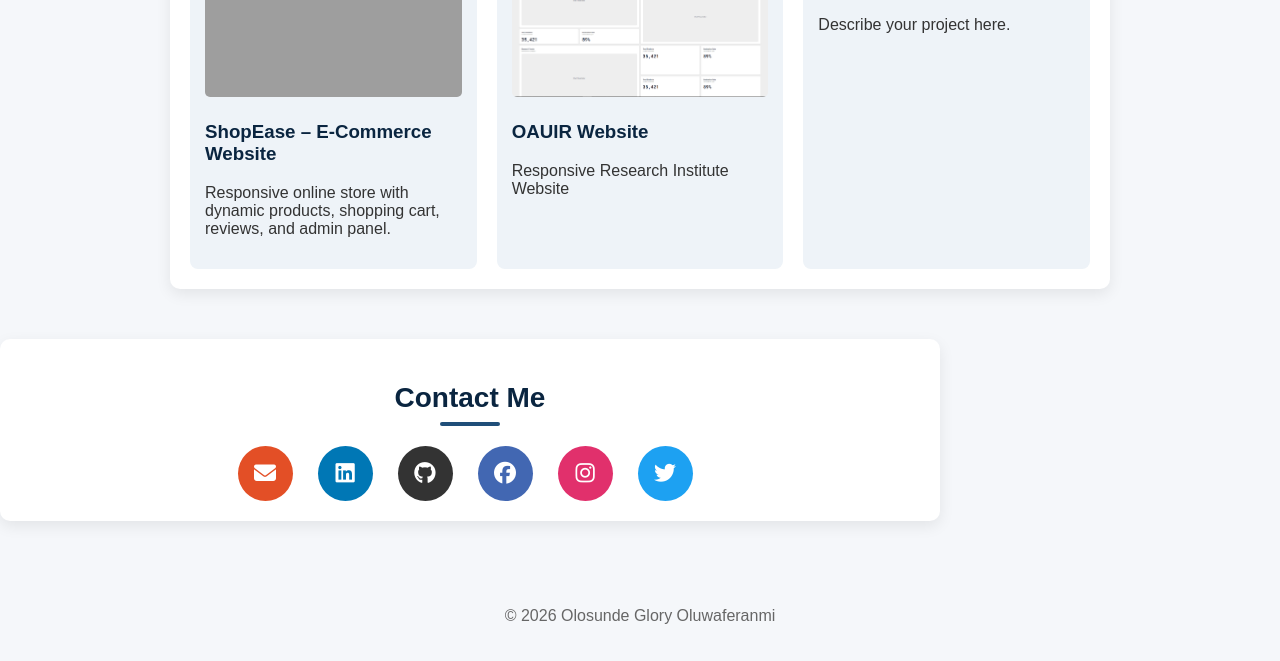
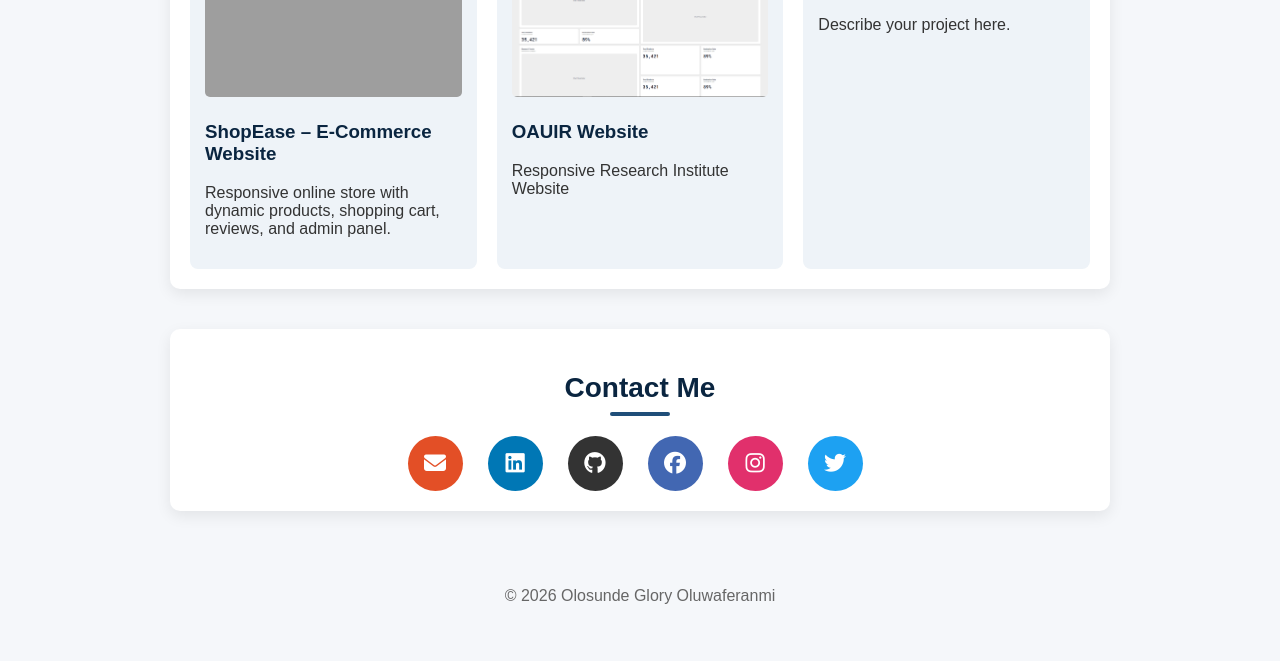
Before and after one commit to Olosunde-Glory-07/My-portfolio, a plain HTML site: page index.html in a window 1280 px wide. Shown: the part 1075-1736 px from the top of the page. Drawn offline with Linux system fonts and the light colour scheme; grey boxes are pictures that could not be loaded.

Commit message:
Adjust contact section margin in index.html

```diff
--- a/index.html
+++ b/index.html
@@ -278,7 +278,7 @@
 
 .contact {
     text-align: center;
-    margin: 50px 0;
+    margin: 40px auto;
 }
 
 .contact h2 {
```
